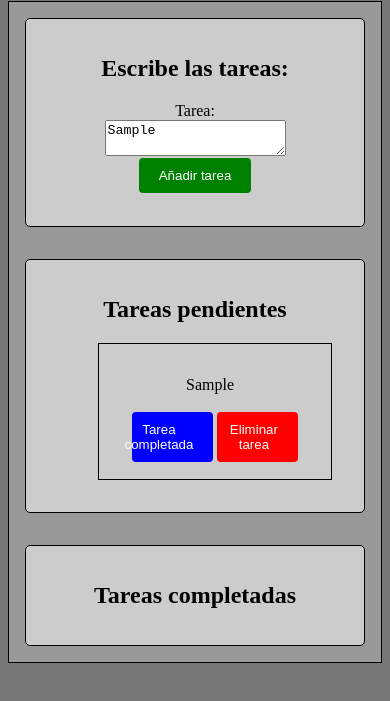
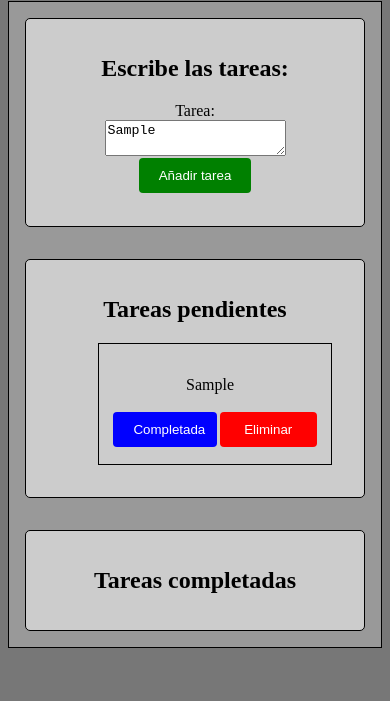
Before and after one commit to davidordo85/to-do-app, a plain HTML site: page index.html in a window 390 px wide. Both pictures are taken after typing "Sample" into the empty fields and a click on the button "Añadir tarea". Shown: the part 65-766 px from the top of the page. Drawn offline with Linux system fonts and the light colour scheme.

Commit message:
normalize and error in task value

```diff
--- a/css/styles.css
+++ b/css/styles.css
@@ -143,9 +143,8 @@ button {
     }
 
     .button-container button {
-        width: 40%;
-        display: flex;
-        justify-content: end;
+        width: 50%;
+        text-align: center;
     }
 
 }
--- a/js/controller/ButtonsController.js
+++ b/js/controller/ButtonsController.js
@@ -17,9 +17,10 @@ export default class ButtonController extends BaseController {
       console.log(button);
       if (button === 'buttonAdd') {
         const form = event.target.form;
-        const task = form.elements.taskInput.value;
+        const taskValue = form.elements.taskInput.value;
         const taskList = document.querySelector('.task-list');
-        new TaskAddController(taskList, task);
+        const errorElement = form.querySelector('.error-message');
+        this.error(taskValue, errorElement, taskList, form);
       } else if (button === 'delete') {
         new TaskDeleteController(element);
       } else if (button === 'complete') {
@@ -27,4 +28,26 @@ export default class ButtonController extends BaseController {
       }
     });
   }
+
+  error(taskValue, errorElement, taskList, form) {
+    if (taskValue.length >= 5) {
+      const task = this.normalizeText(taskValue);
+      new TaskAddController(taskList, task);
+      form.removeChild(errorElement);
+    } else {
+      if (!errorElement) {
+        const errorElement = document.createElement('p');
+        errorElement.textContent = 'El texto debe tener al menos 5 caracteres.';
+        errorElement.classList.add('error-message');
+        form.appendChild(errorElement);
+      }
+    }
+  }
+
+  normalizeText(taskValue) {
+    let task = taskValue.trim();
+    task = task.charAt(0).toUpperCase() + task.slice(1);
+    task = task.replace(/[^\w\s]/gi, '');
+    return task;
+  }
 }
--- a/js/views.js
+++ b/js/views.js
@@ -1,7 +1,7 @@
 export const taskListView = (task, i) => {
   return `<p>${task}</p>
   <div class="button-container">
-  <button id="complete-${i}" class="complete">Tarea completada</button>
-  <button id="delete-${i}" class="delete">Eliminar tarea</button>
+  <button id="complete-${i}" class="complete">Completada</button>
+  <button id="delete-${i}" class="delete">Eliminar</button>
   </div>`;
 };
```
